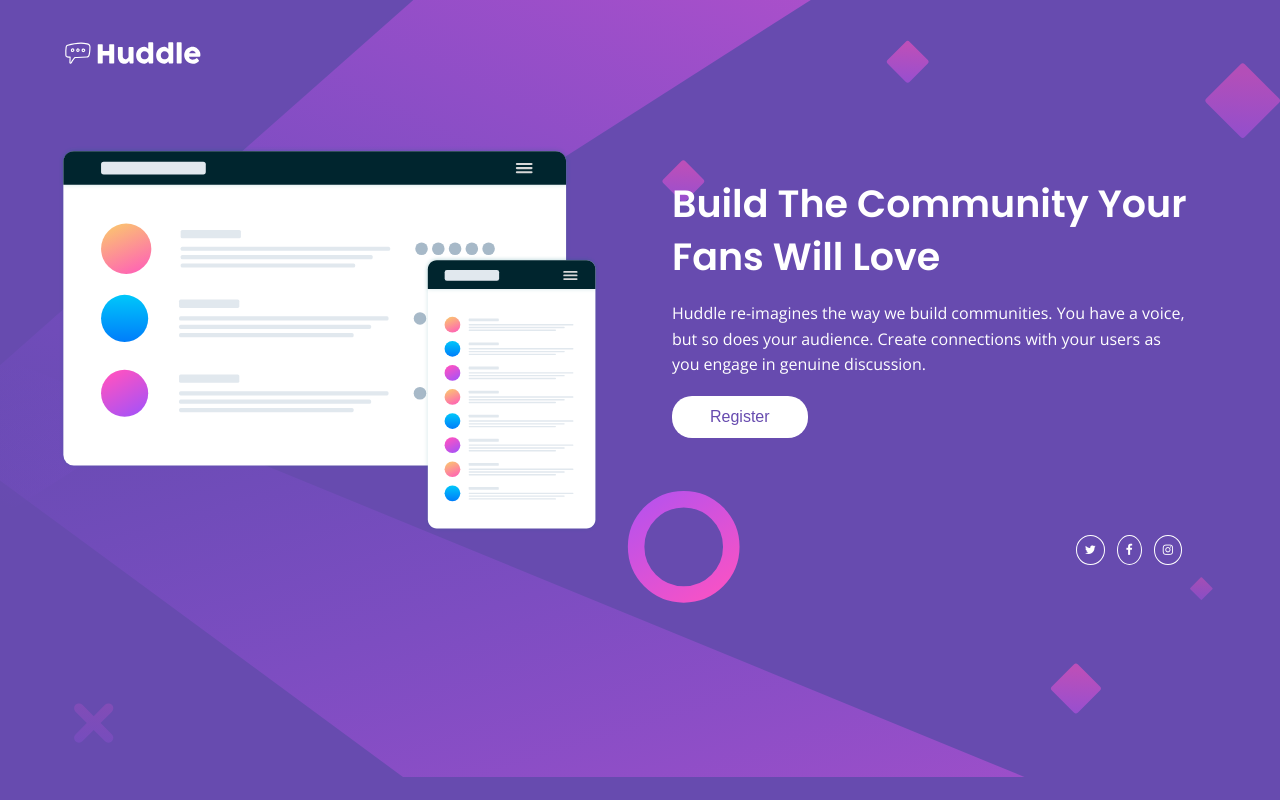
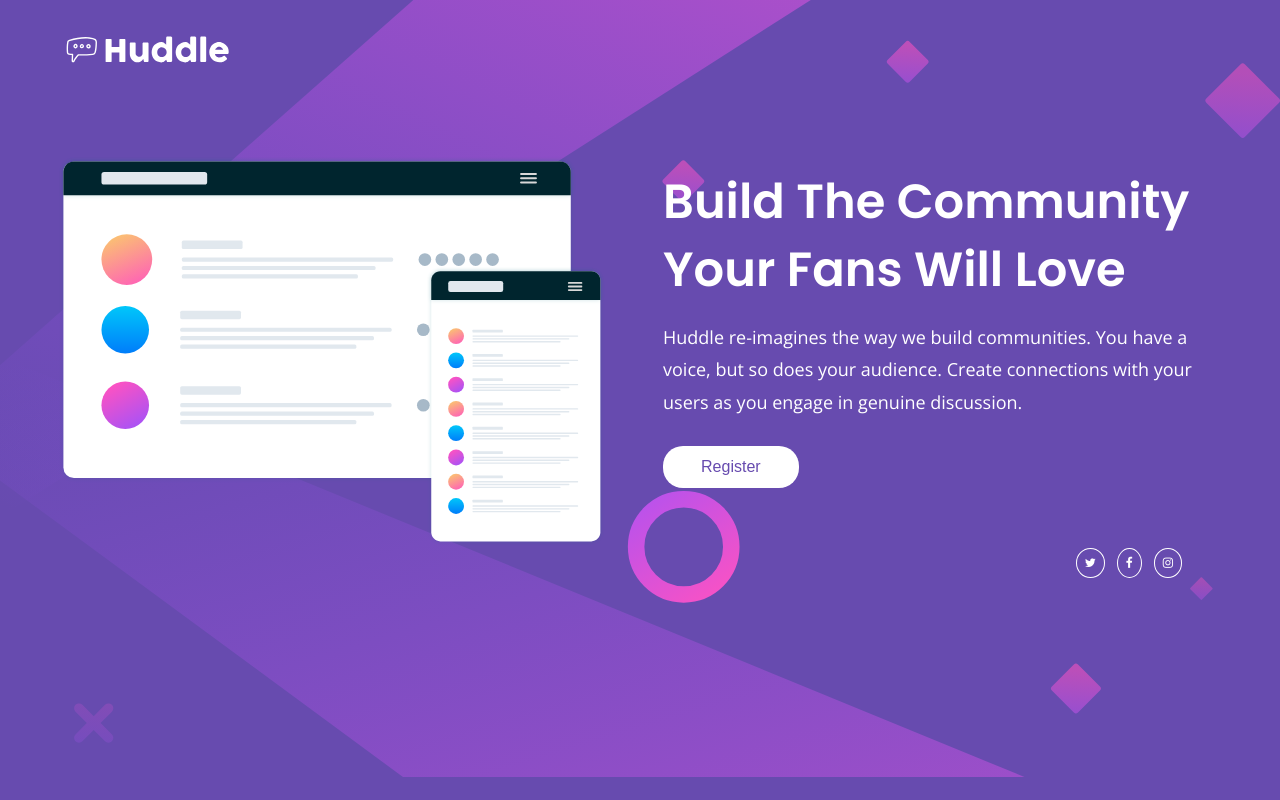
Before and after one commit to sabbircoder07/page-with-a-single-introductory-section, a plain HTML site: page index.html in a window 1280 px wide. Drawn offline with nearby package versions, Linux system fonts and the light colour scheme.

Commit message:
Update style.css

```diff
--- a/css/style.css
+++ b/css/style.css
@@ -61,70 +61,51 @@ body {
 
 .container {
   max-width: 144rem;
+  margin: 0 auto;
 }
 
-.grid {
-  display: grid;
-  column-gap: 2.4rem;
-  row-gap: 9.6rem;
-}
-
-.grid:not(:last-child) {
-  margin-bottom: 2.8rem;
-}
-
-.grid--1-cols {
-  grid-template-columns: 1fr;
-}
-.main {
-  display: flex;
-  flex-direction: column;
-  justify-content: center;
-}
 .header {
-  display: flex;
-  justify-content: space-between;
-  justify-items: center;
-  align-items: center;
   height: 10.8rem;
   padding: 0 5.8rem;
 }
 
 .logo {
-  width: 14.6rem;
+  width: 15%;
   height: auto;
+  padding-top: 2.8rem;
 }
 
 .hero {
   display: flex;
   align-items: center;
   justify-content: center;
-  gap: 7.2rem;
+  gap: 5.8rem;
 }
-
+.hero-image {
+  width: 70rem;
+}
 .hero-img {
-  width: 60rem;
+  width: 100%;
   height: auto;
-  padding-left: 5.8rem;
-  margin-top: 3.8rem;
+  padding: 4.8rem 0 0 5.8rem;
 }
 .hero-details {
-  padding-bottom: 2.8rem;
+  width: 70rem;
   padding-right: 8.8rem;
 }
 .main-header {
   font-family: "Poppins", sans-serif;
-  font-size: 3.8rem;
+  font-size: 4.8rem;
   font-weight: 600;
   line-height: 1.4;
   color: #ffffff;
   margin-bottom: 1.8rem;
 }
 .hero-text {
-  font-size: 1.6rem;
-  line-height: 1.6;
+  font-size: 1.8rem;
+  line-height: 1.8;
   color: #ffffff;
-  margin-bottom: 1.8rem;
+  margin-bottom: 2.8rem;
 }
 
 .btn {
```
